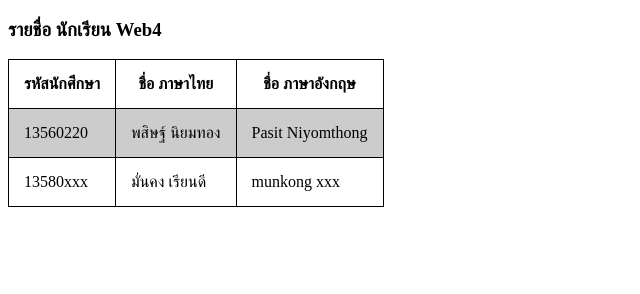
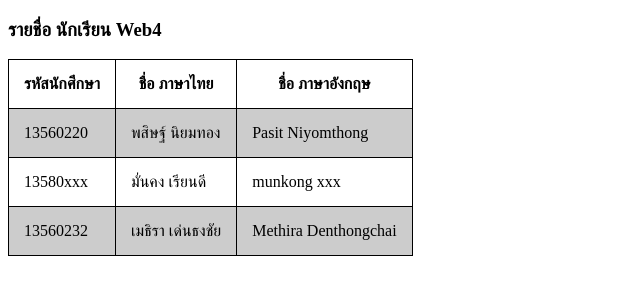
Before and after one commit to pnplu/list_name_web4, a plain HTML site: page index.html in a window 1280 px wide. Shown: the whole page, without its empty margins (0-640 px from the left). Drawn offline with Linux system fonts and the light colour scheme.

Commit message:
13580232 Methira Denthongchai

```diff
--- a/index.html
+++ b/index.html
@@ -36,6 +36,11 @@
         <td>มั่นคง เรียนดี</td>
         <td>munkong xxx</td>
       </tr>
+         <tr>
+        <td>13560232</td>
+        <td>เมธิรา เด่นธงชัย</td>
+        <td>Methira Denthongchai</td>
+      </tr>
     </table>
   </body>
 </html>
```
